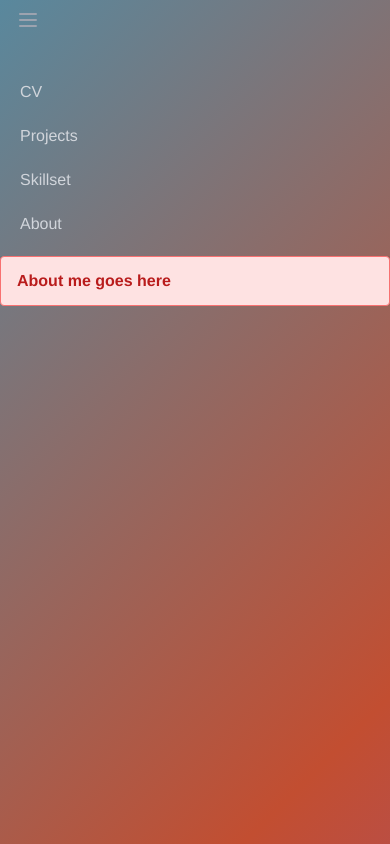
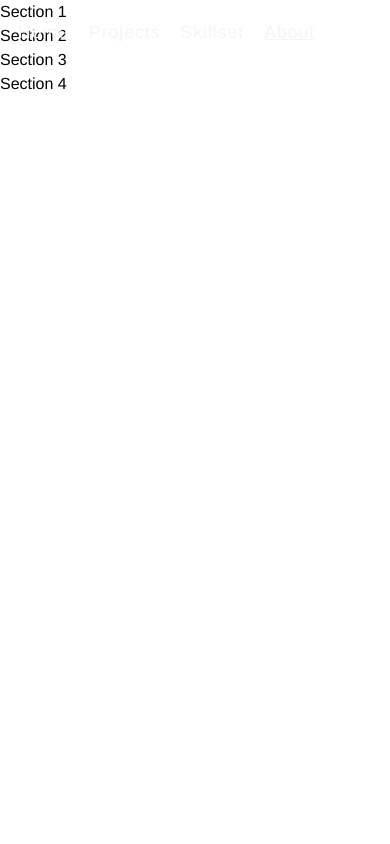
Before and after one commit to Weibeck/Portfolio, a Vue app: page /about in a window 390 px wide. Built offline with nearby package versions, Linux system fonts and the light colour scheme.

Commit message:
Added vue scroll snap, reworked navbar code

```diff
--- a/package.json
+++ b/package.json
@@ -11,11 +11,13 @@
     "@fortawesome/free-brands-svg-icons": "^5.15.4",
     "@fortawesome/free-solid-svg-icons": "^5.15.4",
     "@fortawesome/vue-fontawesome": "^3.0.0-4",
+    "fullpage.js": "^3.1.2",
     "node-sass": "^6.0.1",
     "sass": "^1.39.0",
     "vite": "^2.5.10",
     "vue": "^3.2.6",
-    "vue-router": "^4.0.12"
+    "vue-router": "^4.0.12",
+    "vue-scroll-snap": "^0.1.11"
   },
   "devDependencies": {
     "@vitejs/plugin-vue": "^1.6.0",
--- a/src/App.vue
+++ b/src/App.vue
@@ -1,147 +1,66 @@
-<script setup>
-// This starter template is using Vue 3 <script setup> SFCs
-// Check out https://v3.vuejs.org/api/sfc-script-setup.html#sfc-script-setup
-//import Persona from './components/Home.vue'
-</script>
-
 <template>
-
-  <!-- Nav bar transparent / white font -->
 <div id="nav">
-<nav class="shadow-lg">
-    <div class="max-w-16xl mx-auto px-2 sm:px-6 lg:px-8">
-      <div class="relative flex items-center justify-between h-16">
-        <div class="absolute inset-y-0 left-0 flex item-left sm:hidden">
-          <!-- Mobile menu button-->
-          <button
-            type="button"
-            class="inline-flex items-left justify-left p-2 rounded-md text-gray-400 hover:text-white hover:bg-gray-700 focus:outline-none focus:ring-2 focus:ring-inset focus:ring-white"
-            aria-controls="mobile-menu"
-            aria-expanded="false"
-          >
-            <span class="sr-only">Open menu</span>
-            <!--
-            Icon when menu is closed.
-
-            Heroicon name: outline/menu
-
-            Menu open: "hidden", Menu closed: "block"
-            -->
-            <svg
-              class="block h-6 w-6"
-              xmlns="http://www.w3.org/2000/svg"
-              fill="none"
-              viewBox="0 0 24 24"
-              stroke="currentColor"
-              aria-hidden="true"
-            >
-              <path
-                stroke-linecap="round"
-                stroke-linejoin="round"
-                stroke-width="2"
-                d="M4 6h16M4 12h16M4 18h16"
-              />
-            </svg>
-            <!--
-            Icon when menu is open.
-
-            Heroicon name: outline/x
-
-            Menu open: "block", Menu closed: "hidden"
-            -->
-            <svg
-              class="hidden h-6 w-6"
-              xmlns="http://www.w3.org/2000/svg"
-              fill="none"
-              viewBox="0 0 24 24"
-              stroke="currentColor"
-              aria-hidden="true"
-            >
-              <path
-                stroke-linecap="round"
-                stroke-linejoin="round"
-                stroke-width="2"
-                d="M6 18L18 6M6 6l12 12"
-              />
-            </svg>
-          </button>
-        </div>
-
-        <div class="hidden sm:block sm:ml-6">
-          <div class="flex space-x-4">
-            <router-link to="/" class="text-white hover:text-black btn1-transition px-3 py-2 rounded-md text-l"><fa :icon="['fa', 'home']" size="lg"/></router-link>
-            <router-link to="/resume" class="text-white hover:text-black btn1-transition px-3 py-2 rounded-md text-l">CV</router-link>
-            <router-link to="/projects" class="text-white hover:text-black btn1-transition px-3 py-2 rounded-md text-l">Projects</router-link>
-            <router-link to="/skillset" class="text-white hover:text-black btn1-transition px-3 py-2 rounded-md text-l">Skillset</router-link>
-            <router-link to="/about" class="text-white hover:text-black btn1-transition px-3 py-2 rounded-md text-l">About</router-link>
-          </div>
-        </div>
+  <div class="max-w-16xl mx-auto px-2 sm:px-6 lg:px-8">
+    <div class="relative flex items-center justify-between h-16">
+      <router-link
+        class="flex space-x-4"
+        v-for="item in menuItems"
+        :key="item.title"
+        :to="item.link"
+      >{{ item.title }}
+      </router-link>
       </div>
-    </div>
-
-    <!-- Mobile menu, show/hide based on menu state. -->
-    <div class="sm:hidden" id="mobile-menu">
-      <div class="px-2 pt-2 pb-3 space-y-1">
-        <!-- Current: "bg-gray-900 text-white", Default: "text-gray-300 hover:bg-gray-700 hover:text-white" -->
-
-        <a
-          href="#"
-          class="text-gray-300 hover:bg-gray-700 hover:text-white block px-3 py-2 rounded-md text-base font-medium"
-        >CV</a>
-
-        <a
-          href="#"
-          class="text-gray-300 hover:bg-gray-700 hover:text-white block px-3 py-2 rounded-md text-base font-medium"
-        >Projects</a>
-
-        <a
-          href="#"
-          class="text-gray-300 hover:bg-gray-700 hover:text-white block px-3 py-2 rounded-md text-base font-medium"
-        >Skillset</a>
-
-        <a
-          href="#"
-          class="text-gray-300 hover:bg-gray-700 hover:text-white block px-3 py-2 rounded-md text-base font-medium"
-        >About</a>
-      </div>
-    </div>
-  </nav>
+  </div>
 </div>
-<router-view />
-
-
-
-
-<!--
-  Old Code - Remove Later
-  <Persona name="Mathias Weibeck" sum="UX-Design / Front End - Denmark - Passion for technology"></Persona>
-
-  -->
+<router-view :key="$route.fullPath"></router-view>
 </template>
 
+<script>
+export default {
+    name: "App",
+    data() {
+      return {
+        menuItems: [
+          {title: "Home", link: "/"},
+          {title: "Projects", link: "/projects"},
+          {title: "Skillset", link: "/skillset"},
+          {title: "About", link: "/about"},
+        ]
+      };
+    },
+  };
+
+</script>
 
 <style lang="scss">
 #app {
   font-family: Avenir, Helvetica, Arial, sans-serif;
 }
 
-// CSS Background/Gradiant
-body {
-  background: linear-gradient(-45deg, #7452ee, #c24e31, #23a6d5, #23d5ab);
-  background-size: 400% 400%;
-  animation: gradient 20s ease infinite;
-  height: 100vh;
-}
+ #nav {
+    position: fixed;
+    z-index: 99;
+    padding-top: 0px;
+  }
 
-@keyframes gradient {
-  0% {
-    background-position: 0% 50%;
+  #nav a {
+    text-decoration: none;
+    margin: 10px;
+    font-size: 1.1em;
+    font-weight: 200;
+    color: whitesmoke;
+    letter-spacing: 1px;
   }
-  50% {
-    background-position: 100% 50%;
+
+  #nav a:hover {
+  color: rgb(32, 32, 32);
+  font-weight: 400;
   }
-  100% {
-    background-position: 0% 50%;
+
+  #nav a.router-link-exact-active {
+    text-decoration: underline;
+    font-weight: 550;
   }
-}
+
+
 </style>
--- a/src/components/About.vue
+++ b/src/components/About.vue
@@ -1,9 +1,20 @@
-<template lang="">
+<template>
     <div>
-              <div class="bg-red-100 border border-red-400 text-red-700 px-4 py-3 rounded relative" role="alert">
-  <strong class="font-bold">About me goes here</strong>
+    <section class="fullpage">
+    <h1>Section 1</h1>
+</section>
+<section class="fullpage">
+    <h1>Section 2</h1>
+</section>
+<section class="fullpage">
+    <h1>Section 3</h1>
+</section>
+<section class="fullpage">
+    <h1>Section 4</h1>
+</section>
 </div>
-    </div>
+
+
 </template>
 <script>
 export default {
--- a/src/components/Projects.vue
+++ b/src/components/Projects.vue
@@ -1,6 +1,6 @@
-<template lang="">
-    <div>
-       <div class="bg-red-100 border border-red-400 text-red-700 px-4 py-3 rounded relative" role="alert">
+<template>
+    <div class="pt-72">
+       <div class="bg-red-100 border border-red-400 text-red-700 px-4 py-3 rounded flex" role="alert">
   <strong class="font-bold">Projects goes here</strong>
 </div>
     </div>
--- a/src/components/Resume.vue
+++ b/src/components/Resume.vue
@@ -1,8 +1,19 @@
-<template lang="">
+<template>
     <div>
-       <div class="bg-red-100 border border-red-400 text-red-700 px-4 py-3 rounded relative" role="alert">
+
+       <div class="container mx-auto rounded bg-white border-solid border-2 border-gray-700">
   <strong class="font-bold">Resume goes here</strong>
+<p> Lorem ipsum dolor sit amet, consectetur adipiscing elit, sed do eiusmod tempor incididunt ut labore et dolore magna aliqua. Elementum integer enim neque volutpat. Eget magna fermentum iaculis eu non diam phasellus. Leo duis ut diam quam nulla porttitor massa id neque. A pellentesque sit amet porttitor. Sit amet volutpat consequat mauris nunc congue nisi vitae suscipit. Mollis nunc sed id semper. Consectetur lorem donec massa sapien faucibus et molestie ac. Morbi enim nunc faucibus a pellentesque. Nunc lobortis mattis aliquam faucibus purus in massa tempor.
+
+Consectetur lorem donec massa sapien faucibus et molestie ac. Sapien pellentesque habitant morbi tristique senectus et. Vitae tortor condimentum lacinia quis vel eros donec. Sit amet consectetur adipiscing elit duis tristique sollicitudin nibh sit. Turpis in eu mi bibendum neque egestas congue quisque. Tellus in metus vulputate eu scelerisque felis imperdiet. Id neque aliquam vestibulum morbi blandit cursus. At augue eget arcu dictum varius duis at. Sagittis id consectetur purus ut faucibus pulvinar. Consectetur a erat nam at lectus urna.
+
+Sodales neque sodales ut etiam sit amet nisl purus. Sed elementum tempus egestas sed sed. In egestas erat imperdiet sed euismod nisi. Risus nec feugiat in fermentum posuere urna nec tincidunt praesent. Morbi quis commodo odio aenean. Lectus arcu bibendum at varius vel pharetra. Mattis vulputate enim nulla aliquet porttitor lacus luctus. Sagittis eu volutpat odio facilisis mauris. Adipiscing bibendum est ultricies integer quis. Volutpat blandit aliquam etiam erat velit scelerisque in dictum non. Ut faucibus pulvinar elementum integer enim neque volutpat. Augue neque gravida in fermentum et sollicitudin ac. Felis eget nunc lobortis mattis. Pellentesque elit eget gravida cum sociis natoque penatibus et magnis. Tellus pellentesque eu tincidunt tortor aliquam. Quam nulla porttitor massa id neque aliquam vestibulum morbi. Urna molestie at elementum eu facilisis sed odio morbi. Ullamcorper a lacus vestibulum sed arcu. Porttitor leo a diam sollicitudin. Duis at tellus at urna condimentum mattis pellentesque id nibh.
+
+Odio tempor orci dapibus ultrices in iaculis. Urna molestie at elementum eu facilisis sed odio. Velit dignissim sodales ut eu sem integer vitae justo. Semper eget duis at tellus. Ultricies mi quis hendrerit dolor. Feugiat scelerisque varius morbi enim nunc faucibus a pellentesque. Non nisi est sit amet facilisis magna etiam. Laoreet sit amet cursus sit amet dictum. Imperdiet massa tincidunt nunc pulvinar sapien et ligula ullamcorper. Natoque penatibus et magnis dis parturient. Porta nibh venenatis cras sed felis eget velit aliquet sagittis. Leo integer malesuada nunc vel risus commodo. Pellentesque elit eget gravida cum. Est placerat in egestas erat imperdiet sed euismod nisi porta.
+
+Dictum non consectetur a erat. Maecenas accumsan lacus vel facilisis volutpat. Suspendisse faucibus interdum posuere lorem. Tellus at urna condimentum mattis pellentesque. Aliquam purus sit amet luctus. In eu mi bibendum neque. Sit amet volutpat consequat mauris. Diam sit amet nisl suscipit adipiscing bibendum. Posuere lorem ipsum dolor sit amet consectetur adipiscing. Sit amet consectetur adipiscing elit ut aliquam purus sit. Fusce ut placerat orci nulla pellentesque dignissim enim sit. Vestibulum sed arcu non odio. Non odio euismod lacinia at quis risus sed. Id diam vel quam elementum pulvinar etiam non. Netus et malesuada fames ac. Ut diam quam nulla porttitor massa id neque aliquam vestibulum. Vestibulum morbi blandit cursus risus. Pellentesque sit amet porttitor eget dolor. Auctor urna nunc id cursus metus aliquam eleifend mi. Pharetra vel turpis nunc eget lorem dolor sed viverra.</p>
 </div>
+
     </div>
 </template>
 <script>
@@ -10,6 +21,8 @@ export default {
 
 }
 </script>
-<style lang="">
-
+<style lang="scss">
+    body {
+        background-color: white;
+    }
 </style>
--- a/src/components/Skillset.vue
+++ b/src/components/Skillset.vue
@@ -1,4 +1,4 @@
-<template lang="">
+<template>
     <div>
               <div class="bg-red-100 border border-red-400 text-red-700 px-4 py-3 rounded relative" role="alert">
   <strong class="font-bold">Skillset goes here</strong>
--- a/src/main.js
+++ b/src/main.js
@@ -10,6 +10,8 @@ import router from './router'
 
 library.add(faGithub, faYoutube, faTwitter, faLinkedin, faFacebook, faInstagram, faHome);
 
+
+
 createApp(App)
 .component('fa', FontAwesomeIcon)
 .use(router)
```
Also changed, not shown: src/components/Home.vue (+49 -25 lines), 1 other file (tests, documents, lock files or other folders).
